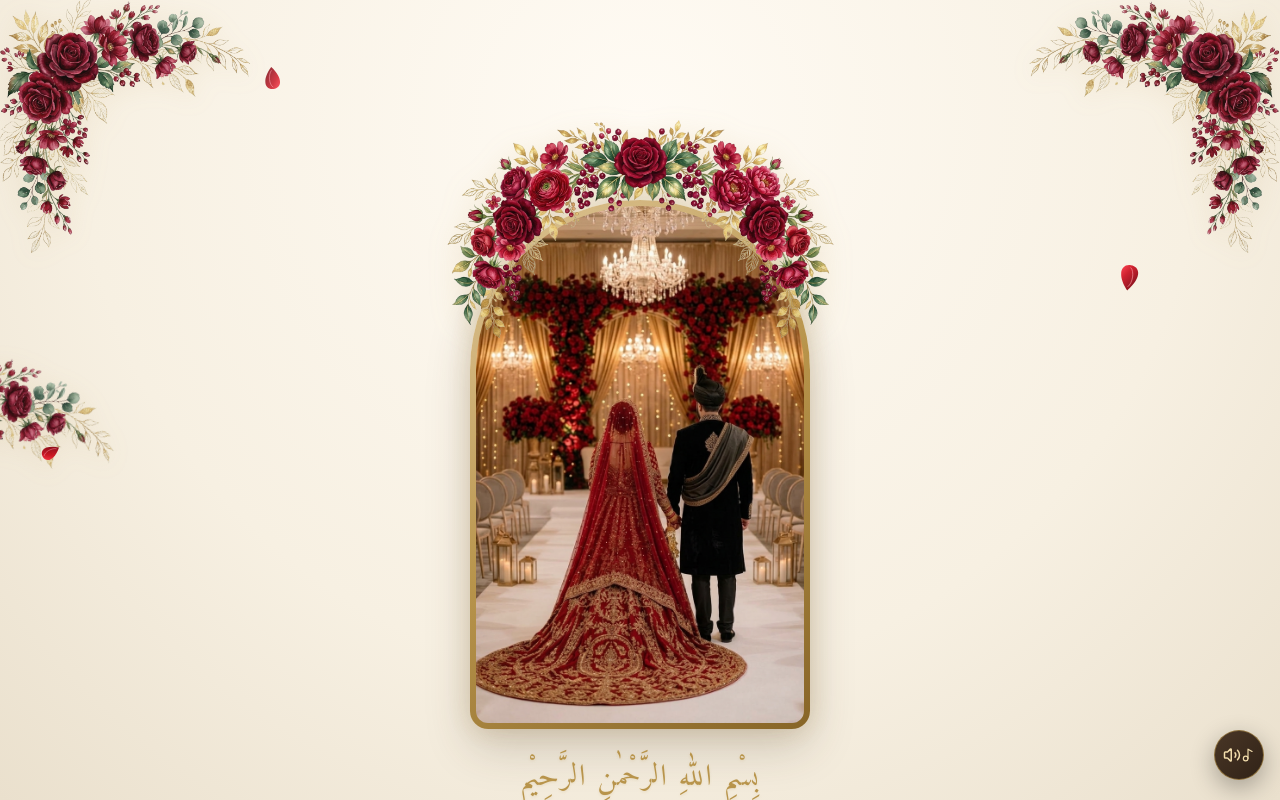
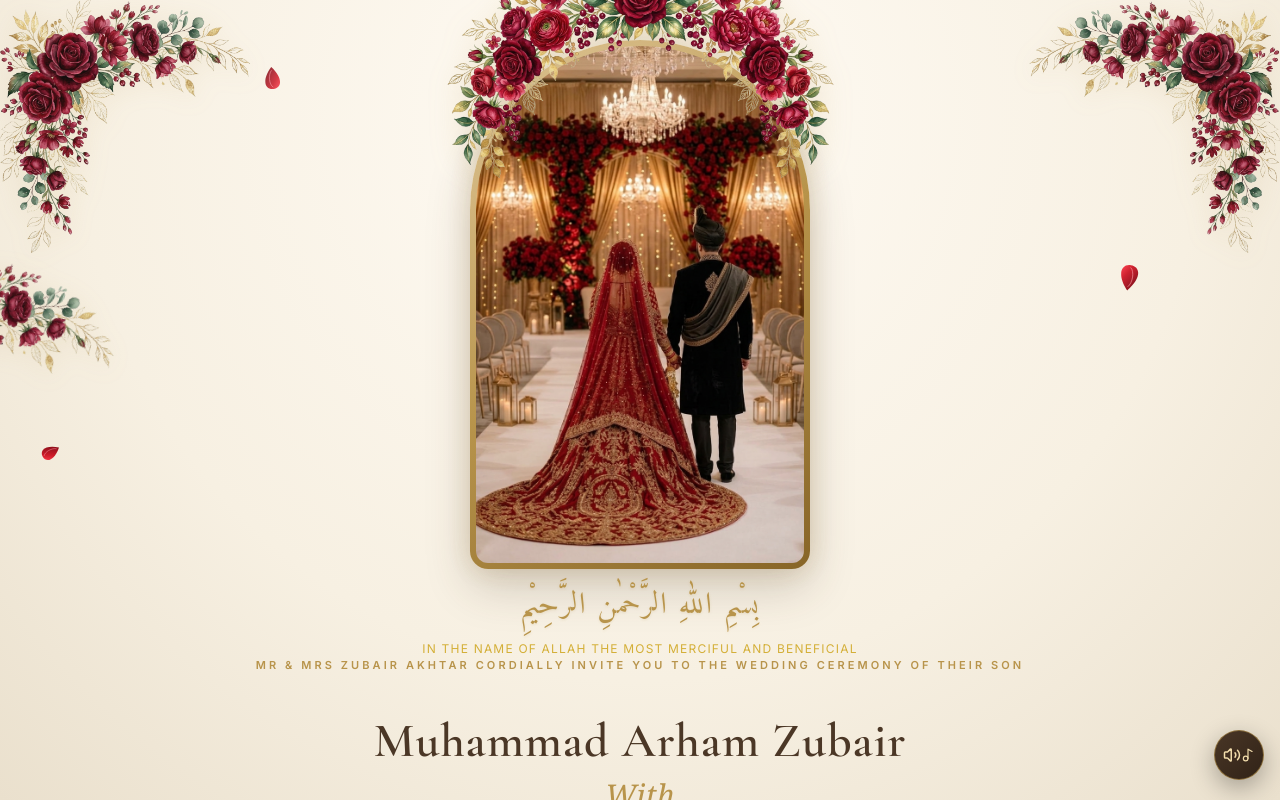
Before and after one commit to shaheersohail254-droid/arham-umaima-s-barat, a Next.js app: page / in a window 1280 px wide. Both pictures are taken after a click on the element "Tap to begin the celebration". Shown: the top 800 px of the page. Built offline with nearby package versions, Linux system fonts and the light colour scheme.

Commit message:
Add Abdul Munim contact number to RSVP section

```diff
--- a/src/app/globals.css
+++ b/src/app/globals.css
@@ -476,7 +476,7 @@ body {
   justify-content: center;
   width: 100%;
   max-width: 480px;
-  margin: 24px auto;
+  margin: 10px auto;
   gap: 8px;
   padding: 0 16px;
 }
@@ -513,19 +513,20 @@ body {
   position: relative;
   max-width: 1100px;
   margin: auto;
-  padding: clamp(60px, 10vw, 105px) clamp(16px, 4vw, 32px);
+  padding: 12px clamp(16px, 4vw, 32px);
   z-index: 2;
 }
 
 /* Hero Section */
 .hero {
   text-align: center;
-  min-height: 92svh;
   display: flex;
   flex-direction: column;
   align-items: center;
   justify-content: center;
   position: relative;
+  padding-top: 10px;
+  padding-bottom: 16px;
 }
 
 .hero-arch {
@@ -540,7 +541,7 @@ body {
 
 /* Hero Portrait Frame */
 .hero-portrait-wrap {
-  margin: 95px auto 28px;
+  margin: 30px auto 16px;
   position: relative;
   width: min(88vw, 340px);
   display: flex;
@@ -751,7 +752,7 @@ body {
 
 .section-heading {
   text-align: center;
-  margin-bottom: 40px;
+  margin-bottom: 12px;
 }
 
 .event-grid {
@@ -1046,13 +1047,14 @@ body {
 /* Closing Section */
 .closing {
   text-align: center;
-  min-height: 75svh;
   display: flex;
   flex-direction: column;
   align-items: center;
   justify-content: center;
   position: relative;
   overflow: visible;
+  padding-top: 24px;
+  padding-bottom: 32px;
 }
 
 .closing-florals-wrap {
--- a/src/components/Events.tsx
+++ b/src/components/Events.tsx
@@ -35,7 +35,6 @@ export default function Events() {
             </div>
             <div className="event-content text-center">
               <h3>{e.title}</h3>
-              <p className="event-subtitle mb-3 text-[#d4af37] italic font-serif">{e.subtitle}</p>
               <div className="event-detail justify-center">
                 <CalendarDays size={18} />
                 <span>{e.date}</span>
--- a/src/components/InvitationMessage.tsx
+++ b/src/components/InvitationMessage.tsx
@@ -17,7 +17,6 @@ export default function InvitationMessage() {
       <p className="body-copy">
         Mr and Mrs Zubair Akhtar cordially invite you to the auspicious wedding ceremony (Barat) of their beloved son <strong>Muhammad Arham Zubair</strong> with <strong>Umaima Akhtar</strong> (D/O Pervaiz Akhtar &amp; Tanveer Akhtar).
       </p>
-      <FloralDivider />
     </section>
   );
 }
--- a/src/components/RSVP.tsx
+++ b/src/components/RSVP.tsx
@@ -4,7 +4,7 @@ import { Phone } from "lucide-react";
 export default function RSVP() {
   const seniorHosts = ["Zubair Akhtar", "Zaheer Akhtar", "Sohail Akhtar"];
   const compliments = [
-    { name: "Abdul Munim" },
+    { name: "Abdul Munim", phone: "0337 0699996", link: "tel:03370699996" },
     { name: "Mahad Zubair", phone: "0335 9845409", link: "tel:03359845409" },
     { name: "Husban Zubair", phone: "0330 6384132", link: "tel:03306384132" },
     { name: "Shaheer Sohail", phone: "0314 3605988", link: "tel:03143605988" },
```
